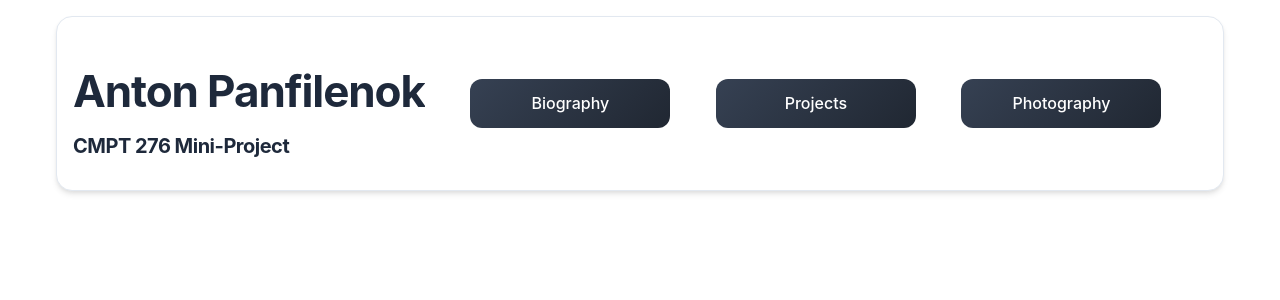
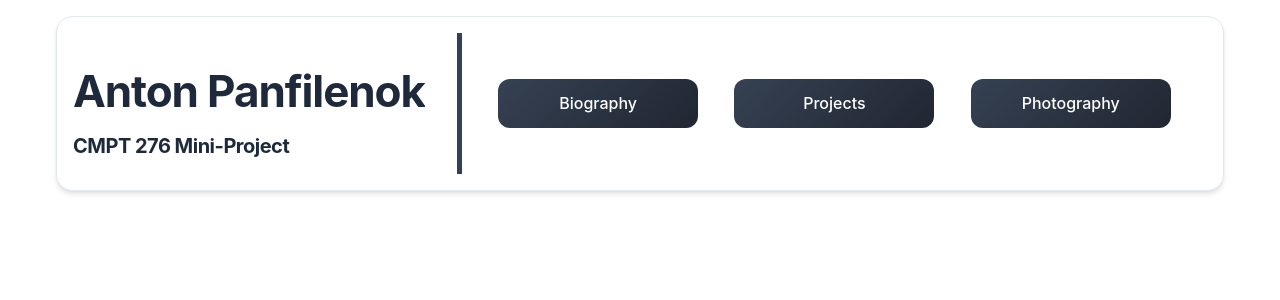
Before and after one commit to Anton-Pan/CMPT-276-Mini-Project, a React (Vite) app: page / in a window 1280 px wide. Shown: the top 300 px of the page. Built offline with nearby package versions, Linux system fonts and the light colour scheme.

Commit message:
Added a divider line between header text and navigation buttons - Added color and padding styling
Relevant Issue(s):
https://github.com/Anton-Pan/CMPT-276-Mini-Project/issues/1?issue=Anton-Pan%7CCMPT-276-Mini-Project%7C5

```diff
--- a/src/App.jsx
+++ b/src/App.jsx
@@ -12,6 +12,7 @@ function App() {
                         CMPT 276 Mini-Project
                     </h5>
                 </header>
+                <div style={{paddingLeft: "2rem",borderRight: "thick solid #334155"}}/>
                 <div style={{
                     flex: 1,
                     display: "flex",
```
